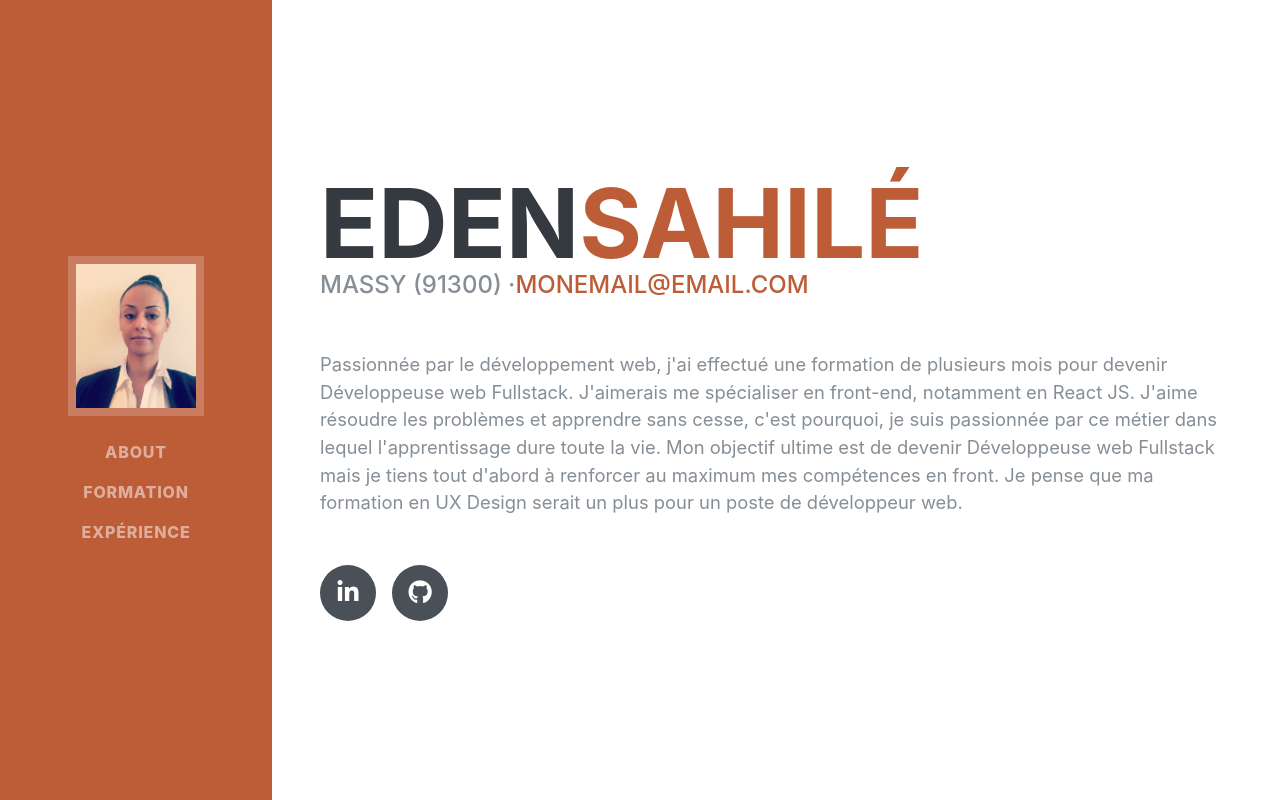
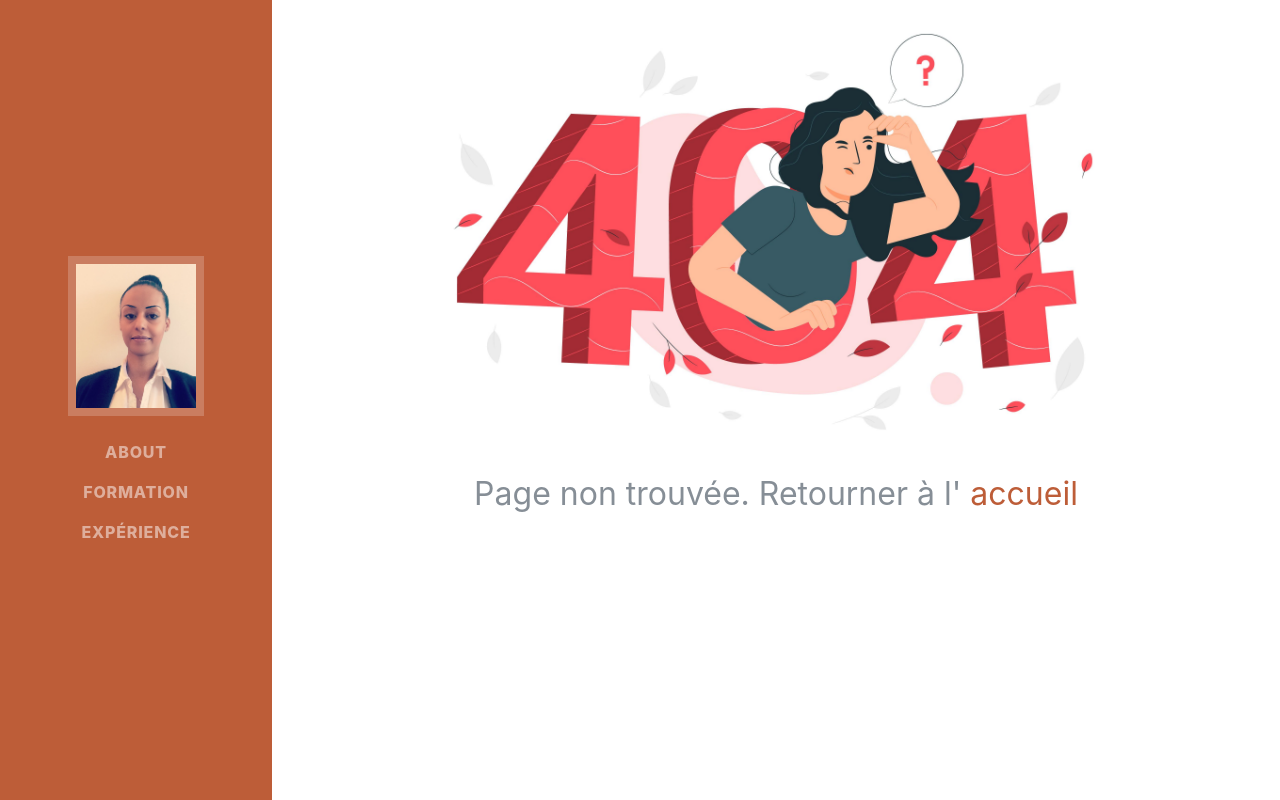
Before and after one commit to EdenSahile/porfolio, a React (Create React App) app: page / in a window 1280 px wide. Built offline with nearby package versions, Linux system fonts and the light colour scheme; a web font is replaced by a local one.

Commit message:
suppression route "/"  pour ajout route " /portfolio" pour gh-page

```diff
--- a/src/App.js
+++ b/src/App.js
@@ -65,7 +65,7 @@ function App() {
 
       <div class="container-fluid p-0">
         <Routes>
-          <Route path="/" element={<About />} />
+
           <Route path="/portfolio" element={<About />} />
           <Route path="/experience" element={<Experience />} />
           <Route path="/formation" element={<Formation />} />
```
